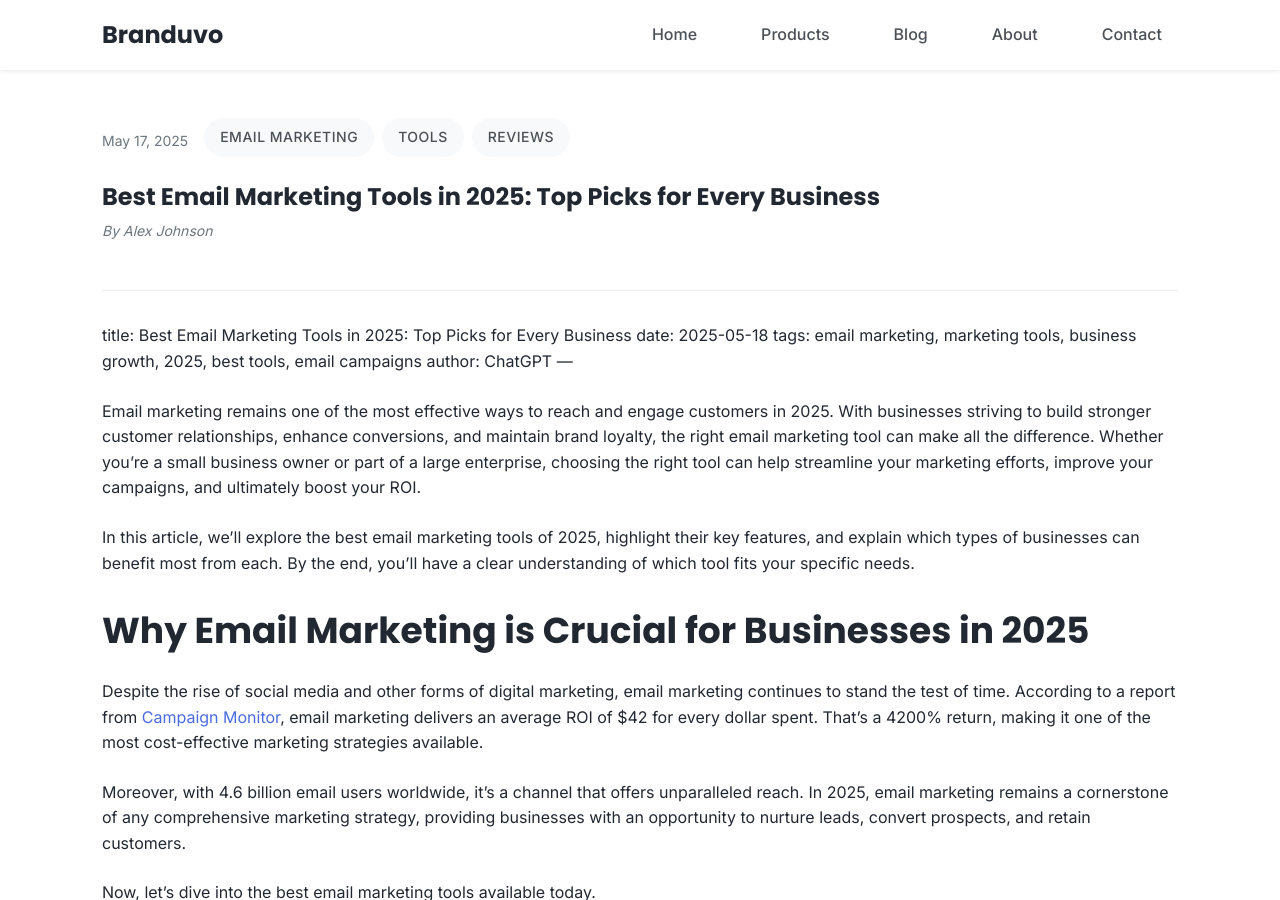
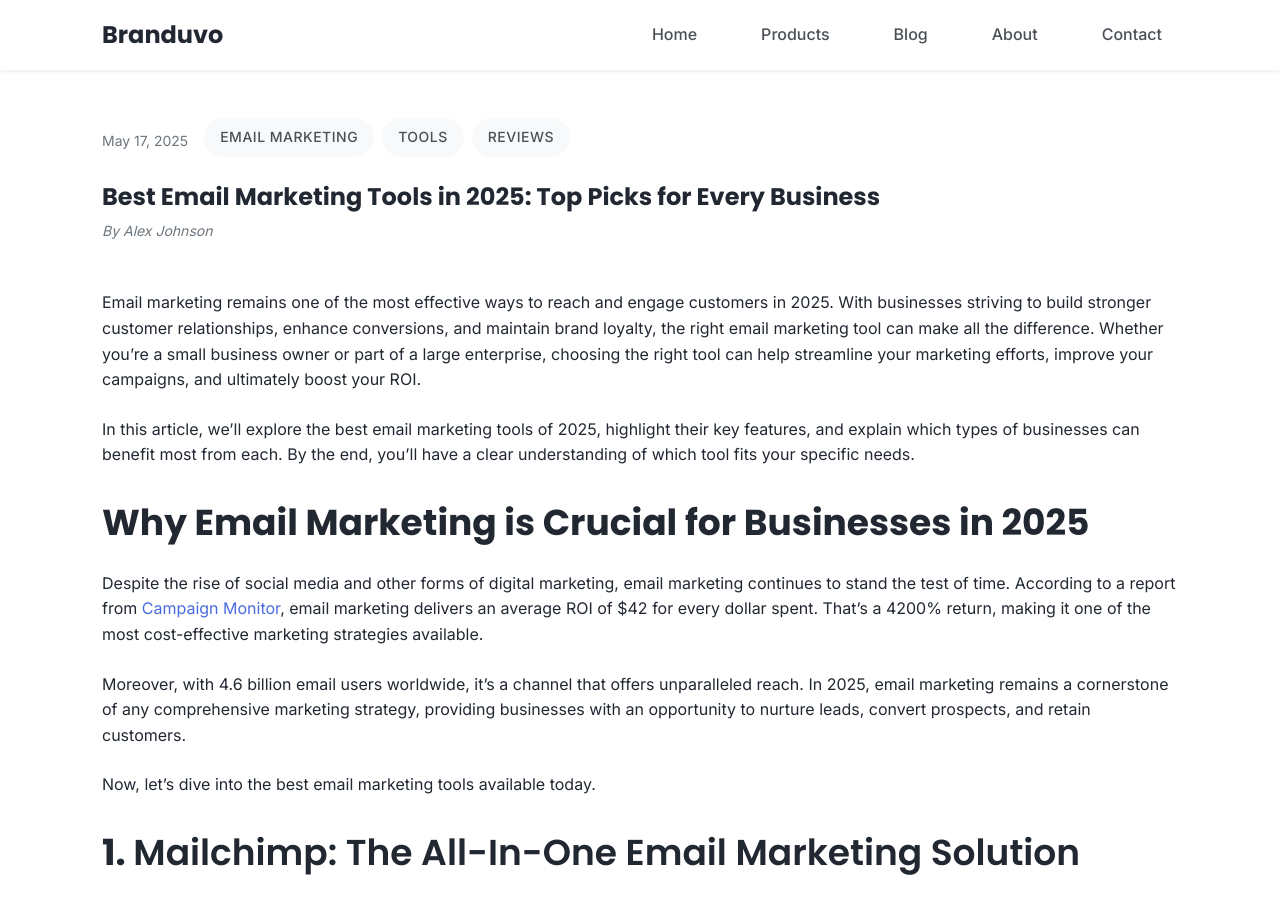
Before and after one commit to branduvo/branduvo.github.io, a Jekyll site: the page built from _posts/2025-05-17-best-email-marketing-tools-in-2025-top-picks-for-every-business.md, in a window 1280 px wide and 900 px high. Built offline with Jekyll 4.4.1, drawn with Linux system fonts in a browser that asks for light colours.

Commit message:
Update 2025-05-17-best-email-marketing-tools-in-2025-top-picks-for-every-business.md

```diff
--- a/_posts/2025-05-17-best-email-marketing-tools-in-2025-top-picks-for-every-business.md
+++ b/_posts/2025-05-17-best-email-marketing-tools-in-2025-top-picks-for-every-business.md
@@ -19,12 +19,7 @@
 title: 'Best Email Marketing Tools in 2025: Top Picks for Every Business'
 ---
 
----
-title: Best Email Marketing Tools in 2025: Top Picks for Every Business
-date: 2025-05-18
-tags: email marketing, marketing tools, business growth, 2025, best tools, email campaigns
-author: ChatGPT
----
+
 
 Email marketing remains one of the most effective ways to reach and engage customers in 2025. With businesses striving to build stronger customer relationships, enhance conversions, and maintain brand loyalty, the right email marketing tool can make all the difference. Whether you're a small business owner or part of a large enterprise, choosing the right tool can help streamline your marketing efforts, improve your campaigns, and ultimately boost your ROI.
 
```
